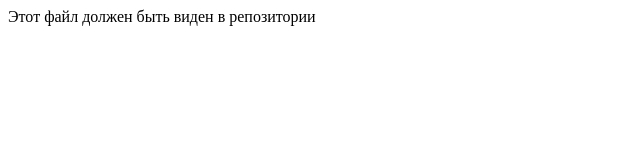
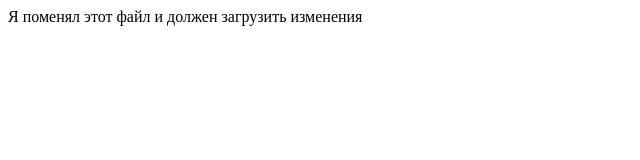
Before and after one commit to FalloutOFF/les_HTML5CSS3, a plain HTML site: page index.html in a window 1280 px wide. Shown: the full height of the page, 0-640 px from the left. Drawn offline with Linux system fonts and the light colour scheme.

Commit message:
Update index.html
edit by github

```diff
--- a/index.html
+++ b/index.html
@@ -11,6 +11,6 @@ and open the template in the editor.
         <meta name="viewport" content="width=device-width, initial-scale=1.0">
     </head>
     <body>
-        <div>Этот файл должен быть виден в репозитории</div>
+        <div>Я поменял этот файл и должен загрузить изменения</div>
     </body>
 </html>
```
